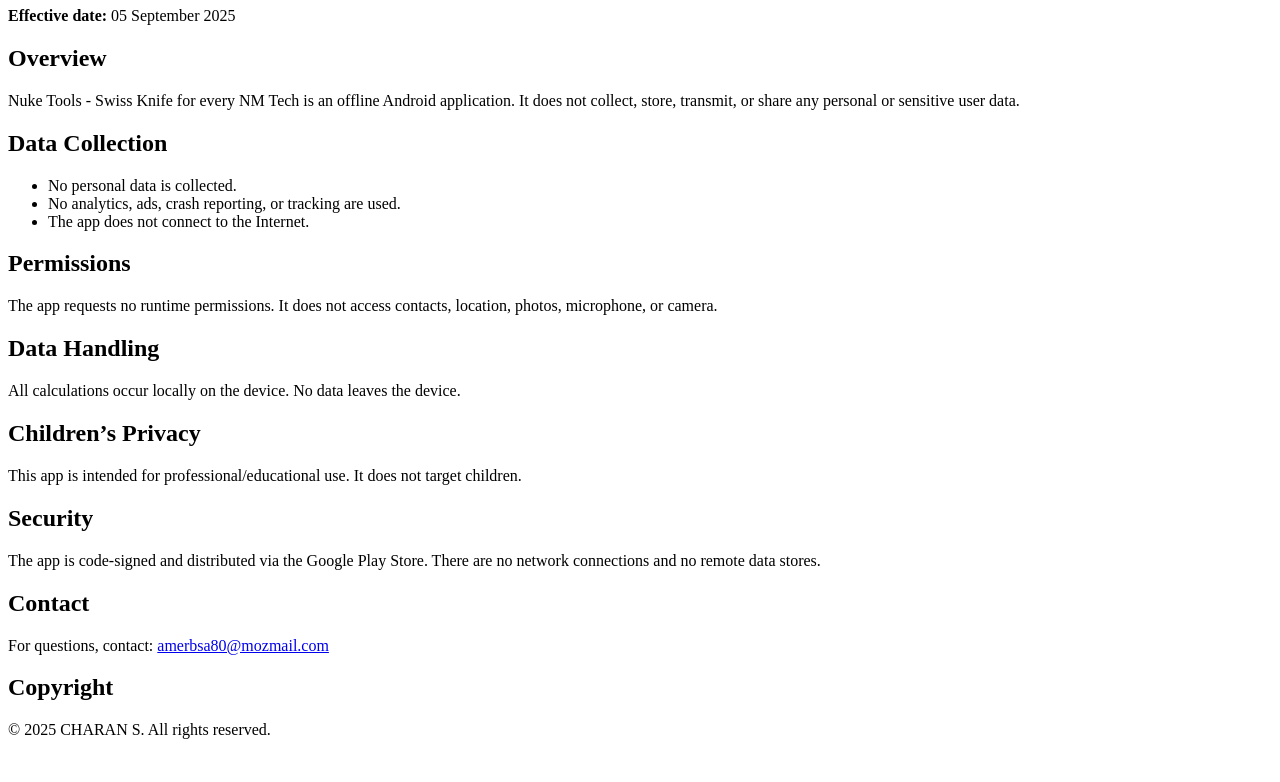
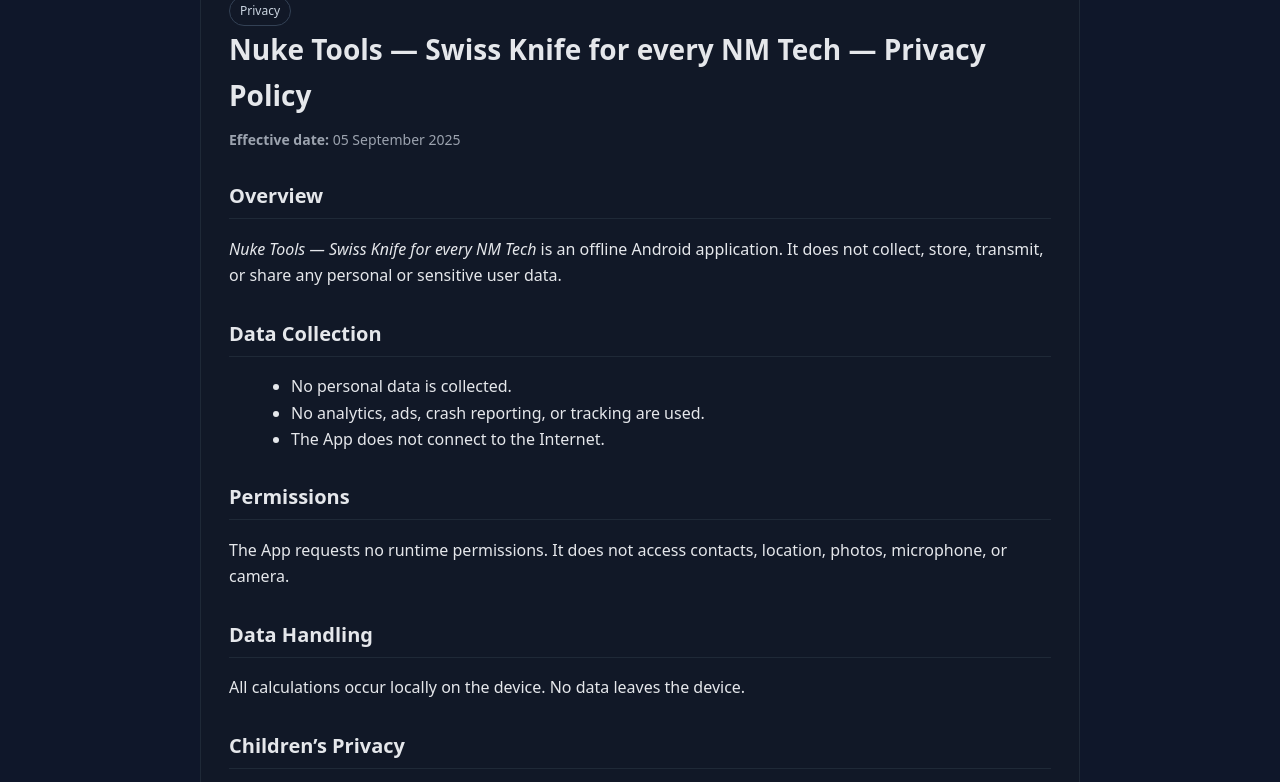
Before and after one commit to Vik1922/DoseratePriv-Policy, a plain HTML site: page index.html in a window 1280 px wide. Shown: the part 73-855 px from the top of the page. Before the commit the page ends 828 px from the top, so only its background shows below. Drawn offline with Linux system fonts and the light colour scheme.

Commit message:
Update index.html

```diff
--- a/index.html
+++ b/index.html
@@ -1,39 +1,73 @@
-<!DOCTYPE html>
+<!doctype html>
 <html lang="en">
 <head>
-  <meta charset="UTF-8">
-  <title>Nuke Tools - Swiss Knife for every NM Tech – Privacy Policy</title>
+<meta charset="utf-8">
+<meta name="viewport" content="width=device-width, initial-scale=1">
+<title>Nuke Tools Suite — Privacy Policy</title>
+<style>
+  :root {
+    --bg: #0f172a;
+    --card: #111827;
+    --text: #e5e7eb;
+    --muted: #9ca3af;
+    --accent: #22d3ee;
+  }
+  html, body {
+    margin: 0; padding: 0; background: var(--bg); color: var(--text);
+    font-family: ui-sans-serif, system-ui, -apple-system, Segoe UI, Roboto, Helvetica, Arial, "Apple Color Emoji", "Segoe UI Emoji";
+    line-height: 1.65;
+  }
+  .wrap { max-width: 880px; margin: 0 auto; padding: 40px 20px; }
+  .card { background: var(--card); border: 1px solid #1f2937; border-radius: 14px; padding: 28px; }
+  h1 { font-size: 28px; margin: 0 0 10px; }
+  h2 { font-size: 20px; margin-top: 28px; border-bottom: 1px solid #1f2937; padding-bottom: 6px; }
+  p { margin: 10px 0; }
+  ul { margin: 8px 0 8px 22px; }
+  a { color: var(--accent); text-decoration: none; }
+  a:hover { text-decoration: underline; }
+  .meta { color: var(--muted); font-size: 14px; }
+  .footer { margin-top: 22px; font-size: 14px; color: var(--muted); }
+  .pill { display:inline-block; border:1px solid #334155; border-radius:999px; padding:4px 10px; font-size:12px; color:#cbd5e1; }
+</style>
 </head>
 <body>
-  <h1>Nuke Tools - Swiss Knife for every NM Tech – Privacy Policy</h1>
-  <p><strong>Effective date:</strong> 05 September 2025</p>
+  <div class="wrap">
+    <div class="card">
+      <div class="pill">Privacy</div>
+      <h1>Nuke Tools — Swiss Knife for every NM Tech — Privacy Policy</h1>
+      <p class="meta"><strong>Effective date:</strong> 05 September 2025</p>
 
       <h2>Overview</h2>
-  <p>Nuke Tools - Swiss Knife for every NM Tech is an offline Android application. It does not collect, store, transmit, or share any personal or sensitive user data.</p>
+      <p><em>Nuke Tools — Swiss Knife for every NM Tech</em> is an offline Android application. It does not collect, store, transmit, or share any personal or sensitive user data.</p>
 
       <h2>Data Collection</h2>
       <ul>
         <li>No personal data is collected.</li>
         <li>No analytics, ads, crash reporting, or tracking are used.</li>
-    <li>The app does not connect to the Internet.</li>
+        <li>The App does not connect to the Internet.</li>
       </ul>
 
       <h2>Permissions</h2>
-  <p>The app requests no runtime permissions. It does not access contacts, location, photos, microphone, or camera.</p>
+      <p>The App requests no runtime permissions. It does not access contacts, location, photos, microphone, or camera.</p>
 
       <h2>Data Handling</h2>
       <p>All calculations occur locally on the device. No data leaves the device.</p>
 
       <h2>Children’s Privacy</h2>
-  <p>This app is intended for professional/educational use. It does not target children.</p>
+      <p>This App is intended for professional/educational use. It does not target children.</p>
 
       <h2>Security</h2>
-  <p>The app is code-signed and distributed via the Google Play Store. There are no network connections and no remote data stores.</p>
+      <p>The App is code-signed and distributed via the Google Play Store. There are no network connections and no remote data stores.</p>
 
       <h2>Contact</h2>
       <p>For questions, contact: <a href="mailto:amerbsa80@mozmail.com">amerbsa80@mozmail.com</a></p>
+      <p><a href="nuke-tools-terms.html">Terms of Use</a></p>
 
       <h2>Copyright</h2>
-  <p>© 2025 CHARAN S. All rights reserved.</p>
+      <p>© 2025 CHARAN S All rights reserved.</p>
+
+      <p class="footer">If this policy changes, an updated version will be published on this page with a revised effective date.</p>
+    </div>
+  </div>
 </body>
 </html>
```
Lines whose indentation alone changed are shown as unchanged.
